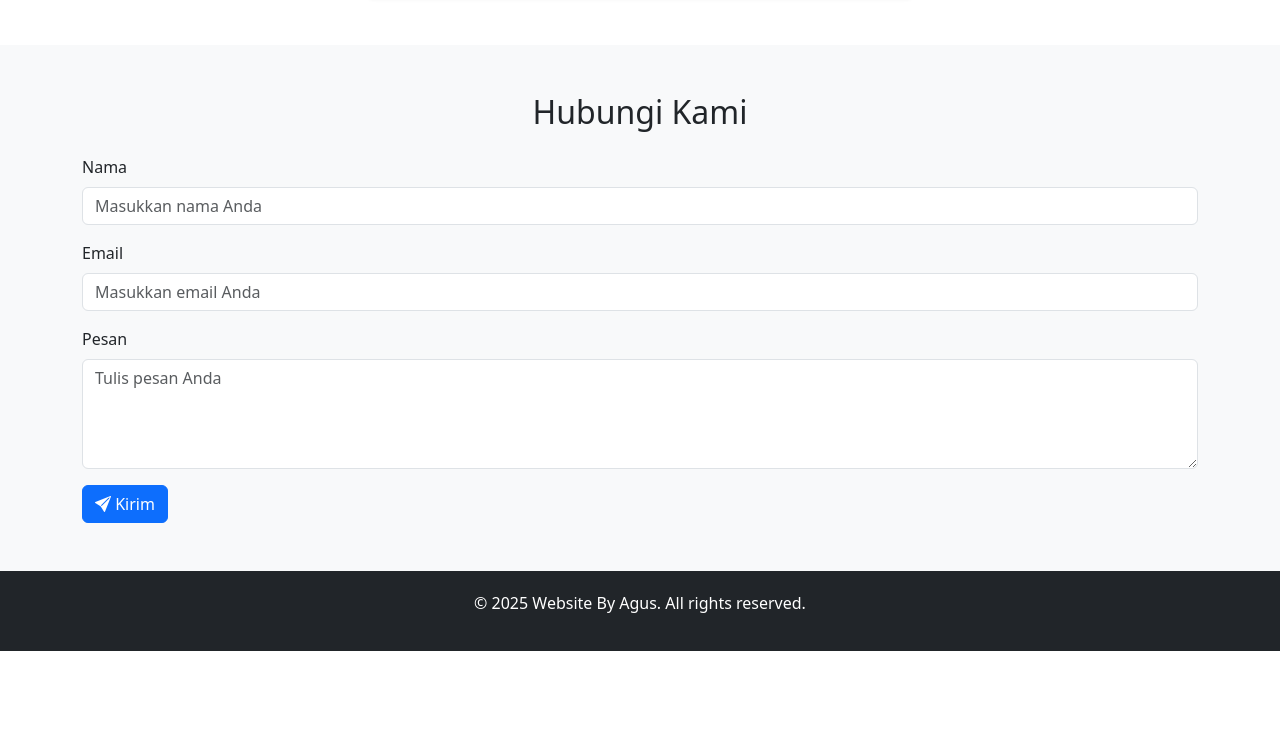
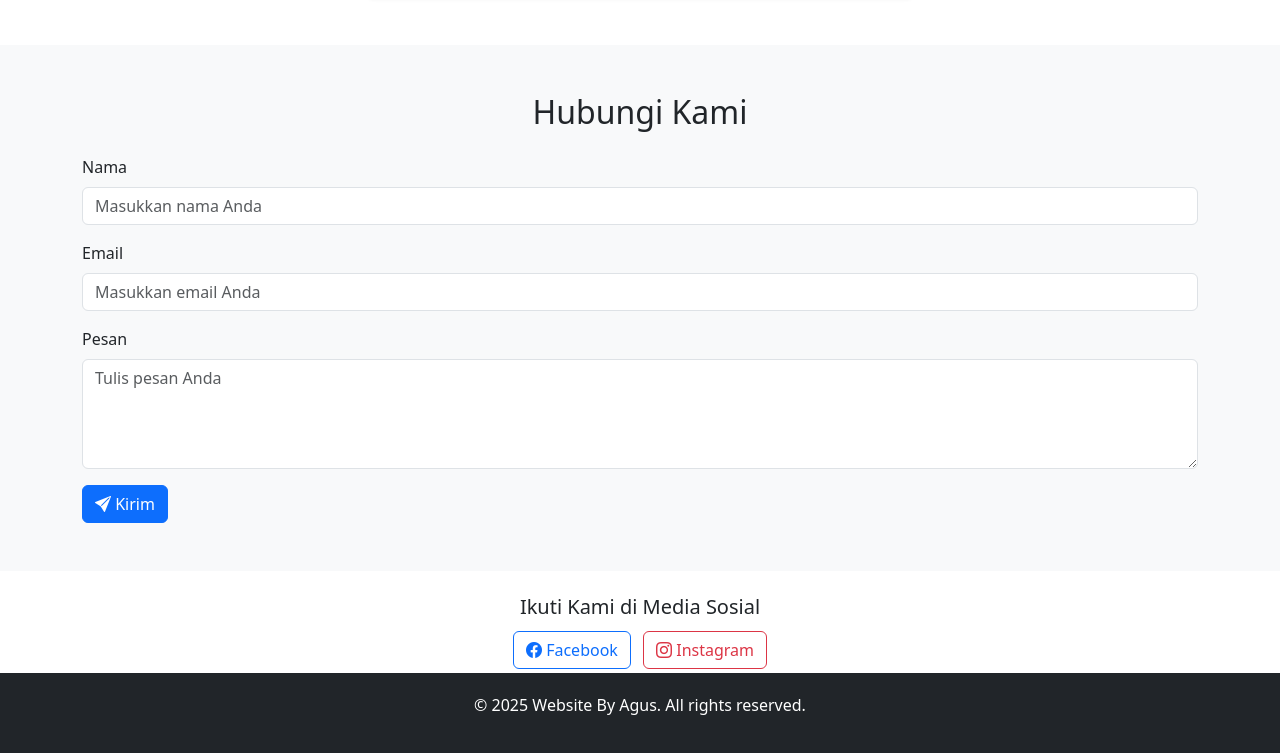
Before and after one commit to AkuAghe/Agus, a plain HTML site: page index.html in a window 1280 px wide. Shown: the part 659-1412 px from the top of the page. Before the commit the page ends 1310 px from the top, so only its background shows below. Drawn offline with nearby package versions, Linux system fonts and the light colour scheme.

Commit message:
Update index.html

```diff
--- a/index.html
+++ b/index.html
@@ -96,6 +96,18 @@
     </div>
   </section>
 
+  <!-- Social Media Links -->
+    <div class="mt-4 text-center">
+      <h5>Ikuti Kami di Media Sosial</h5>
+      <a href="https://web.facebook.com/AkuAghe" target="_blank" class="btn btn-outline-primary m-1">
+        <i class="bi bi-facebook"></i> Facebook
+      </a>
+      <a href="https://www.instagram.com/one_blackhat" target="_blank" class="btn btn-outline-danger m-1">
+        <i class="bi bi-instagram"></i> Instagram
+      </a>
+    </div>
+  </div>
+
   <!-- Footer -->
   <footer>
     <div class="container">
```
